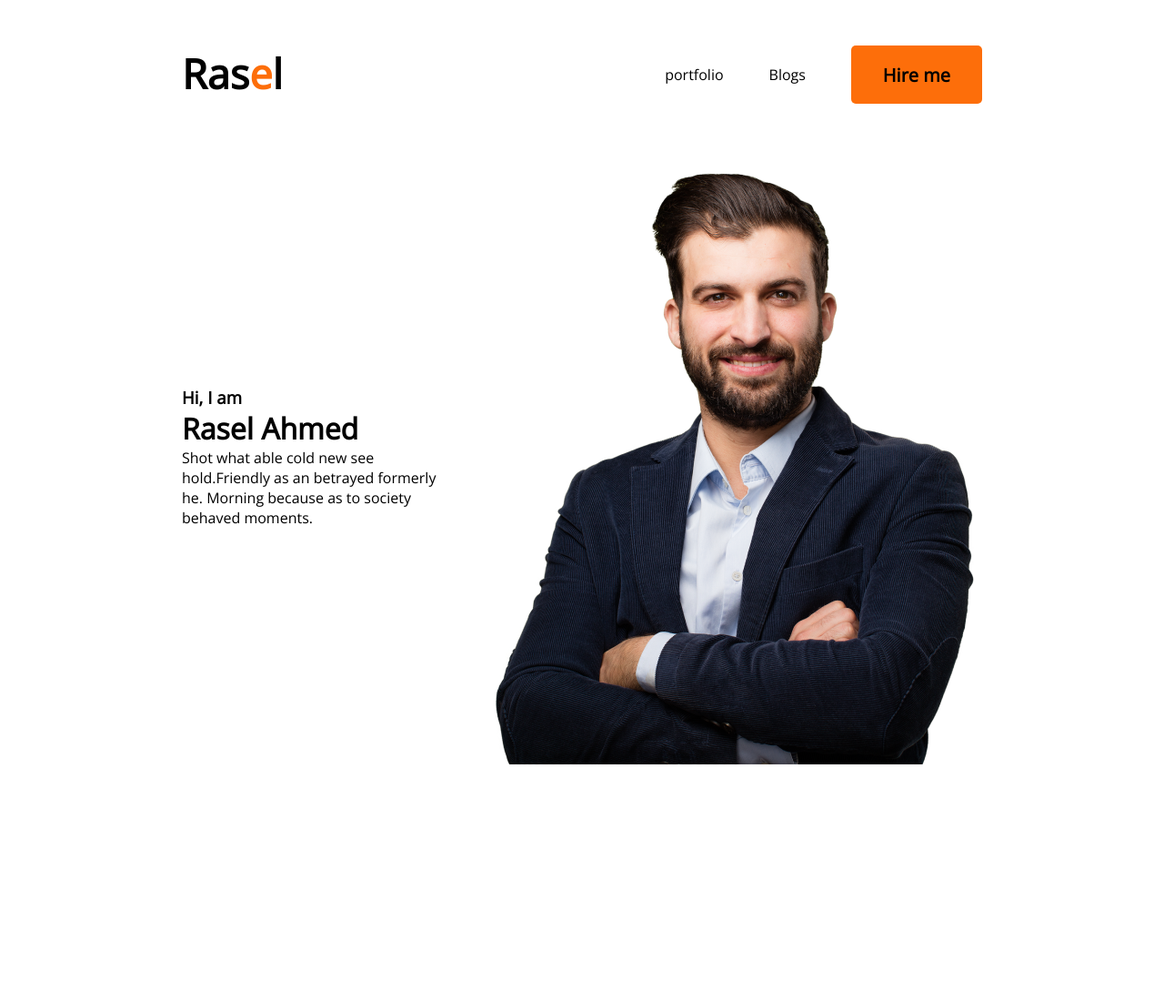
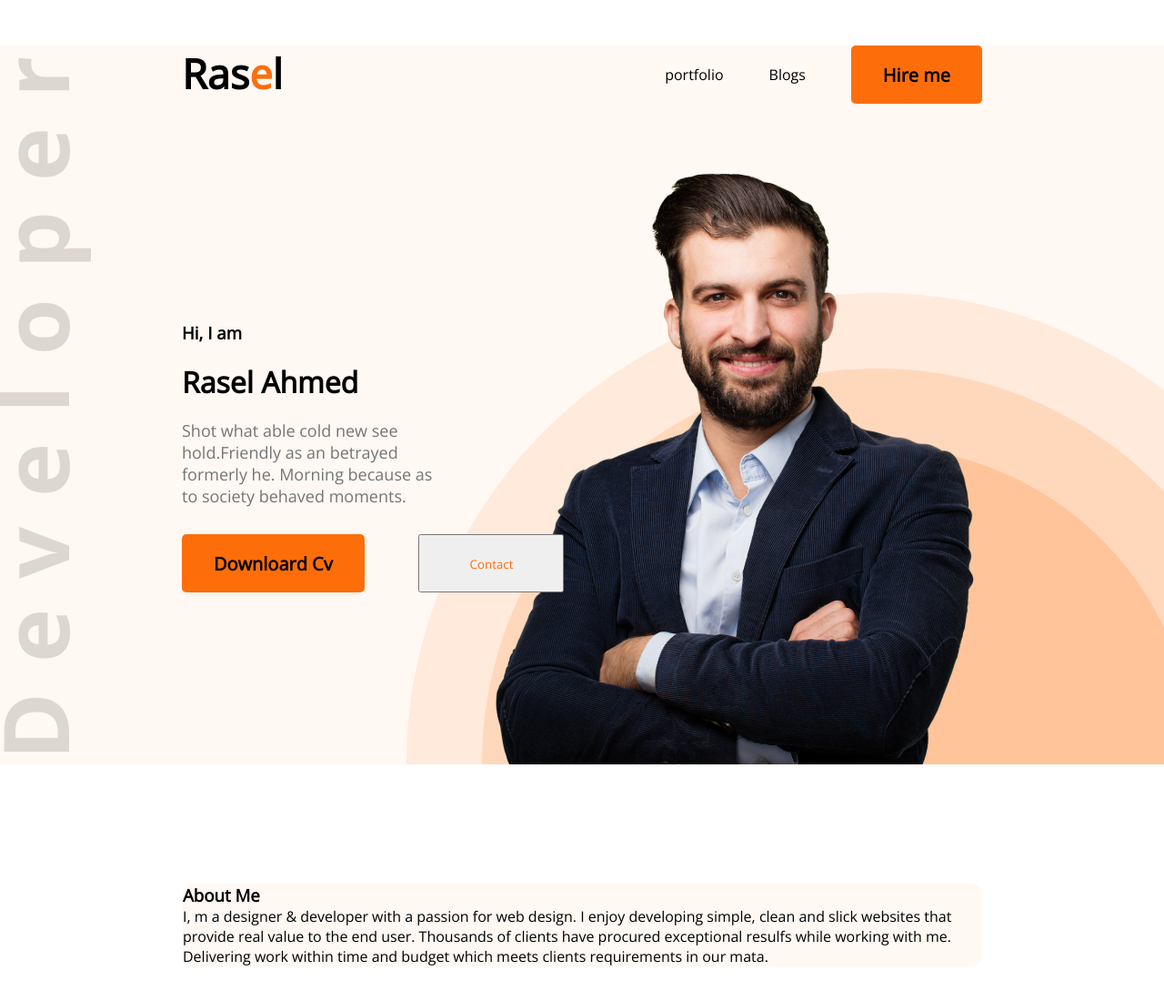
Before and after one commit to Rashadozzaman/developer-rasel-portfolio, a plain HTML site: page index.html in a window 1280 px wide. Shown: the whole page at 91% size. Before the commit the page ends 840 px from the top, so only its background shows below. Drawn offline with nearby package versions, Linux system fonts and the light colour scheme.

Commit message:
text added

```diff
--- a/index.html
+++ b/index.html
@@ -9,7 +9,7 @@
     <link rel="preconnect" href="https://fonts.googleapis.com"><link rel="preconnect" href="https://fonts.gstatic.com" crossorigin><link href="https://fonts.googleapis.com/css2?family=Open+Sans&display=swap" rel="stylesheet">
 </head>
 <body>
-    <header>
+    <header class="header">
         <nav>
             <h2 class="port-nav">Ras<span class="nav-primary">e</span>l</h2>
             <ul>
@@ -21,13 +21,20 @@
         <!-- header banner -->
         <div class="banner">
             <div>
-                <h3>Hi, I am</h3>
-                <h1>Rasel Ahmed</h1>
-                <p>Shot what able cold new see hold.Friendly as an betrayed formerly he. Morning because as to society behaved moments.</p>
+                <h3 class="banner-sub">Hi, I am</h3>
+                <h1 class="banner-title">Rasel Ahmed</h1>
+                <p class="banner-des">Shot what able cold new see hold.Friendly as an betrayed formerly he. Morning because as to society behaved moments.</p>
+                <button class="btn-primary">Downloard Cv</button>
+                <button class="btn-primary1">Contact</button>
             </div>
             <img src="images/hardy.png" alt="">
         </div>
-
     </header>
+    <main>
+        <section class="about">
+            <h3 class="section-title">About Me</h3>
+            <p class="section-description">I, m a designer & developer with a passion for web design. I enjoy developing simple, clean and slick websites that provide real value to the end user. Thousands of clients have procured exceptional resulfs while working with me. Delivering work within time and budget which meets clients requirements in our mata.</p>
+        </section>
+    </main>
 </body>
 </html>
--- a/styles/protfolio.css
+++ b/styles/protfolio.css
@@ -7,6 +7,13 @@ nav {
     display: flex;
     justify-content: space-between;
     margin: 50px 200px;
+}
+
+.header {
+    background: #fff8f3;
+    background-image: url(../images/header_bg.png), url(../images/developer.png);
+    background-repeat: no-repeat;
+    background-position: bottom right, left;
 }
 
 /* header and navigation styles */
@@ -38,10 +45,55 @@ nav li {
     border: 0;
     padding: 18px 35px;
 }
+
 /* banner styles */
-.banner{
+.banner {
     display: flex;
     align-items: center;
     margin: 0 200px;
 
 }
+
+.banner-des {
+    color: #757575;
+    font-size: 18px;
+    margin-bottom: 30px;
+}
+
+.banner-sub {
+    margin-bottom: 20px;
+}
+
+.banner-title {
+    margin-bottom: 20px;
+}
+
+.btn-primary1 {
+    position: absolute;
+    width: 160px;
+    height: 64px;
+    left: 460px;
+    padding: 19px 23px 18px 24px;
+    color: #FD6E0A;
+
+}
+
+/* main section */
+main {
+    max-width: 1140px;
+    margin: 0 auto;
+}
+
+/* about section styles */
+
+.about {
+    margin: 131px;
+    background: #FFF8F3;
+    border-radius: 10px;
+}
+.section-title{
+
+}
+.section-description{
+
+}
```
